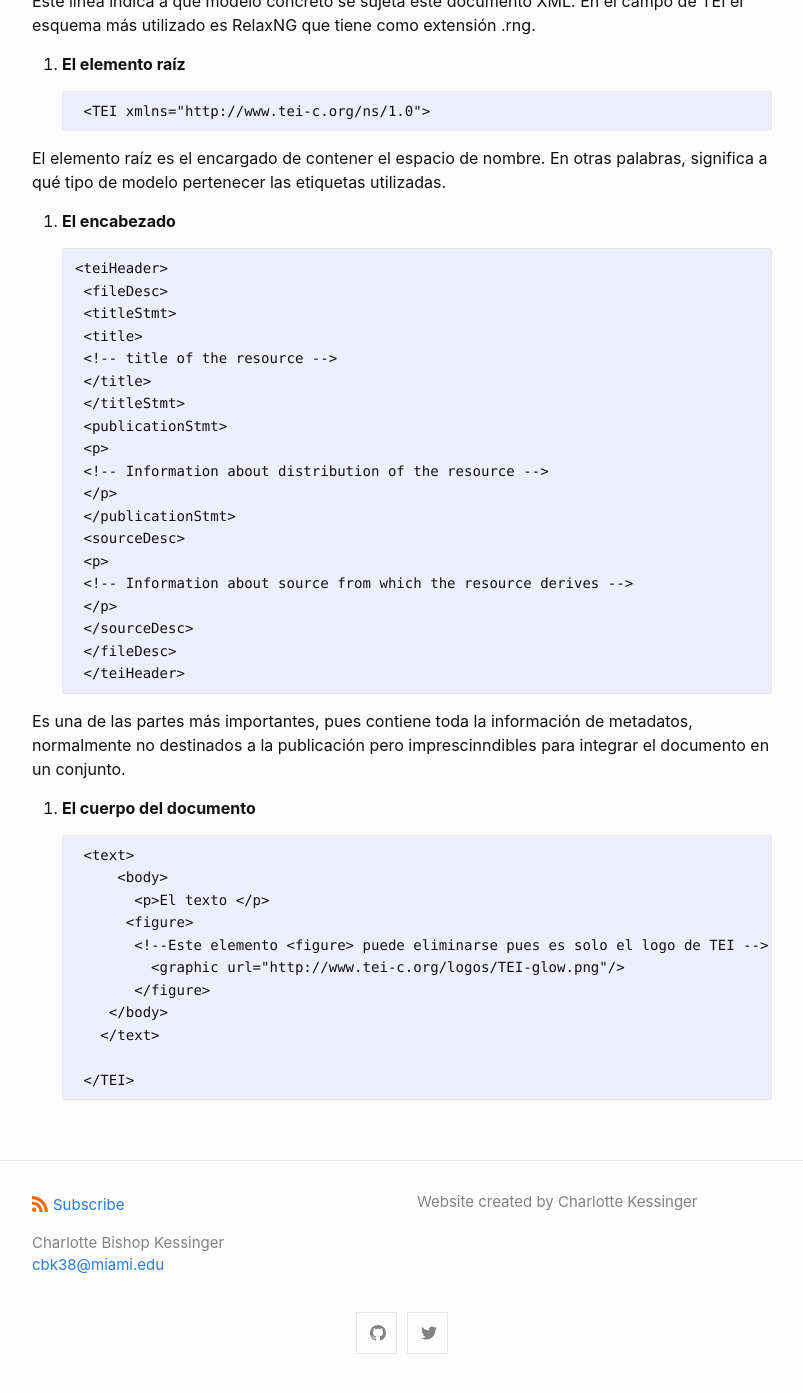
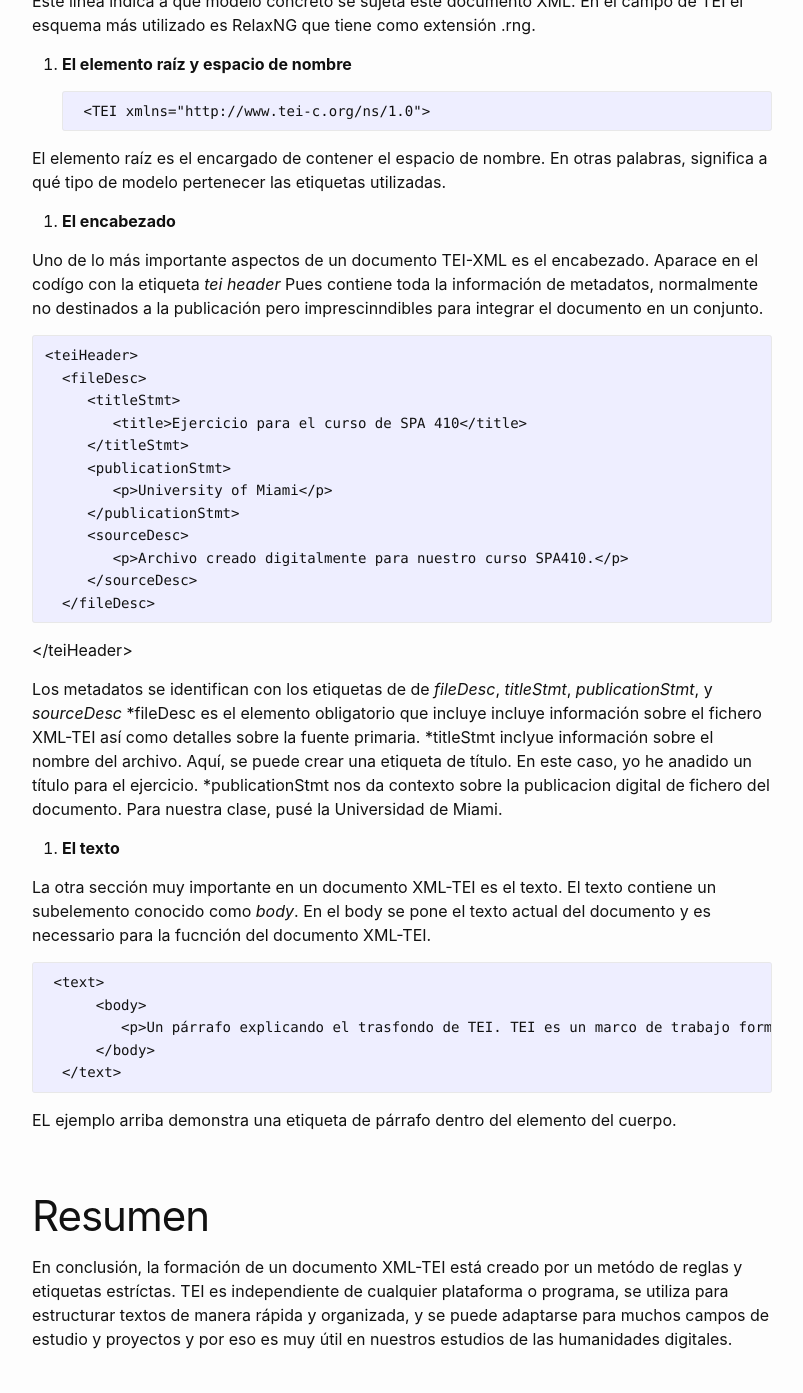
Before and after one commit to charkessinger/charkessinger.github.io, a Jekyll site: the page built from _posts/2021-10-11-Comentario-TEI.md, in a window 1280 px wide and 1400 px high, scrolled down 1169 px. Shown: the top 1393 px of the window, without its empty margins (238-1041 px from the left). Built offline with Jekyll 4.4.1, drawn with Linux system fonts in a browser that asks for light colours; some of the changed text lies outside the part shown.

Commit message:
Update 2021-10-11-Comentario-TEI.md
updated version

```diff
--- a/_posts/2021-10-11-Comentario-TEI.md
+++ b/_posts/2021-10-11-Comentario-TEI.md
@@ -16,20 +16,20 @@
 
 # Directrices para la codificación electrónica de texto
 
-1. **La declaración**
+ **La declaración**
 
         <?xml version="1.0" encoding="UTF-8"?>
 
-Indica que se trata de un documento XML, con el tipo de codificación de caracteres: por defecto es siempre UTF-8
+Indica que se trata de un documento XML, con el tipo de codificación de caracteres: por defecto es siempre UTF-8. Además, nos dice que el documento contiene la versión 1.0 de estándar XML.
 
-2. **El esquema**
+ **Asocaiación al esquema .rng**
 
         <?xml-model href="http://www.tei-c.org/release/xml/tei/custom/schema/relaxng/teilite.rng"
         schematypens="http://relaxng.org/ns/structure/1.0"?>
 
 Este línea indica a qué modelo concreto se sujeta este documento XML. En el campo de TEI el esquema más utilizado es RelaxNG que tiene como extensión .rng.
 
-3. **El elemento raíz**
+3. **El elemento raíz y espacio de nombre**
 
         <TEI xmlns="http://www.tei-c.org/ns/1.0">
 
@@ -37,38 +37,39 @@
 
 4. **El encabezado**
 
-       <teiHeader>
-        <fileDesc>
-        <titleStmt>
-        <title>
-        <!-- title of the resource -->
-        </title>
-        </titleStmt>
-        <publicationStmt>
-        <p>
-        <!-- Information about distribution of the resource -->
-        </p>
-        </publicationStmt>
-        <sourceDesc>
-        <p>
-        <!-- Information about source from which the resource derives -->
-        </p>
-        </sourceDesc>
-        </fileDesc>
-        </teiHeader>
+Uno de lo más importante aspectos de un documento TEI-XML es el encabezado. Aparace en el codígo con la etiqueta *tei header* Pues contiene toda la información de metadatos, normalmente no destinados a la publicación pero imprescinndibles para integrar el documento en un conjunto.
 
-Es una de las partes más importantes, pues contiene toda la información de metadatos, normalmente no destinados a la publicación pero imprescinndibles para integrar el documento en un conjunto.
+    <teiHeader>
+      <fileDesc>
+         <titleStmt>
+            <title>Ejercicio para el curso de SPA 410</title>
+         </titleStmt>
+         <publicationStmt>
+            <p>University of Miami</p>
+         </publicationStmt>
+         <sourceDesc>
+            <p>Archivo creado digitalmente para nuestro curso SPA410.</p>
+         </sourceDesc>
+      </fileDesc>
+  </teiHeader>
 
-5. **El cuerpo del documento**
+Los metadatos se identifican con los etiquetas de de *fileDesc*, *titleStmt*, *publicationStmt*, y *sourceDesc*
+    *fileDesc es el elemento obligatorio que incluye  incluye información sobre el fichero XML-TEI así como detalles sobre la fuente primaria.
+    *titleStmt inclyue información sobre el nombre del archivo. Aquí, se puede crear una etiqueta de título. En este caso, yo he anadido un título para el ejercicio.
+    *publicationStmt nos da contexto sobre la publicacion digital de fichero del documento. Para nuestra clase, pusé la Universidad de Miami.
 
-        <text>
-            <body>
-              <p>El texto </p>
-             <figure>
-              <!--Este elemento <figure> puede eliminarse pues es solo el logo de TEI -->
-                <graphic url="http://www.tei-c.org/logos/TEI-glow.png"/>
-              </figure>
-           </body>
-          </text>
+5. **El texto**
 
-        </TEI>
+La otra sección muy importante en un documento XML-TEI es el texto. El texto contiene un subelemento conocido como *body*. En el body se pone el texto actual del documento y es necessario para la fucnción del documento XML-TEI.
+
+     <text>
+          <body>
+             <p>Un párrafo explicando el trasfondo de TEI. TEI es un marco de trabajo formado en xml y está definido por pautas generales sobre cómo marcar textos digitales para diferentes disciplinas.</p>
+          </body>
+      </text>
+
+EL ejemplo arriba demonstra una etiqueta de párrafo dentro del elemento del cuerpo.
+
+# Resumen
+
+En conclusión, la formación de un documento XML-TEI está creado por un metódo de reglas y etiquetas estríctas. TEI es independiente de cualquier plataforma o programa, se utiliza para estructurar textos de manera rápida y organizada, y se puede adaptarse para muchos campos de estudio y proyectos y por eso es muy útil en nuestros estudios de las humanidades digitales.
```
